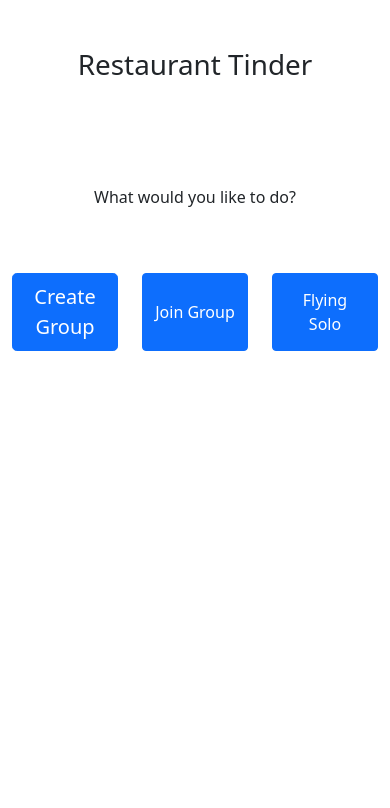
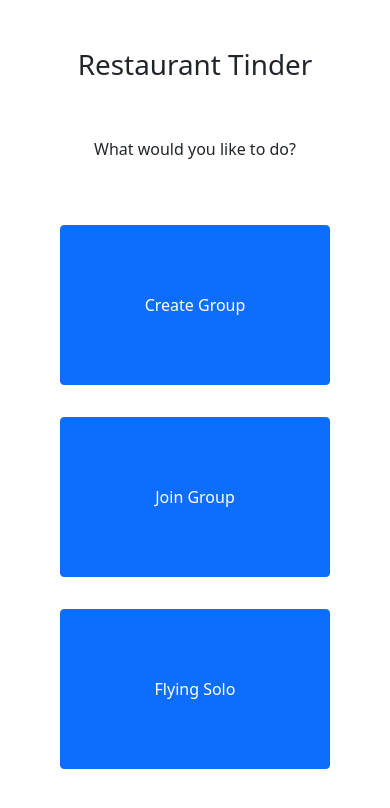
Before and after one commit to FoodFindOp/food-find-main, a React (Create React App) app in the folder frontend/: page / in a window 390 px wide. Shown: the top 808 px of the page. Built offline with nearby package versions, Linux system fonts and the light colour scheme.

Commit message:
overall responsive layout complete, modals next

```diff
--- a/frontend/src/ui/Home.js
+++ b/frontend/src/ui/Home.js
@@ -1,5 +1,6 @@
 import React from "react"
 import { Container, Row, Col, Button } from 'react-bootstrap'
+import "./homeButtons.css"
 
 export const Home = () => {
   return (
@@ -14,7 +15,7 @@ export const Home = () => {
           </Col>
         </Row>
         <Row>
-          <Col className="py-5 d-flex justify-content-center">
+          <Col className="pb-5 d-flex justify-content-center">
             <p>What would you like to do?</p>
           </Col>
         </Row>
@@ -22,18 +23,18 @@ export const Home = () => {
 
       {/*Option Containers*/}
 
-      <Container>
+      <Container fluid>
         <Row>
-          <Col className="d-grid gap-2 col-md-3 mx-auto">
-            <Button size="lg">Create Group</Button>
+          <Col md={4} className="d-grid gap-2 mx-auto">
+            <Button className="target mx-5">Create Group</Button>
 
           </Col>
-          <Col className="d-grid gap-2 col-md-3 mx-auto">
-            <Button>Join Group</Button>
+          <Col md={4} className="d-grid gap-2 mx-auto">
+            <Button className="target mx-5">Join Group</Button>
 
           </Col>
-          <Col className="d-grid gap-2 col-md-3 mx-auto">
-            <Button>Flying Solo</Button>
+          <Col md={4} className="d-grid gap-2 mx-auto">
+            <Button className="target mx-5">Flying Solo</Button>
 
           </Col>
         </Row>
--- /dev/null
+++ b/frontend/src/ui/homeButtons.css
@@ -0,0 +1,4 @@
+.target {
+    height: 10em;
+    margin-bottom: 2em;
+}
```
